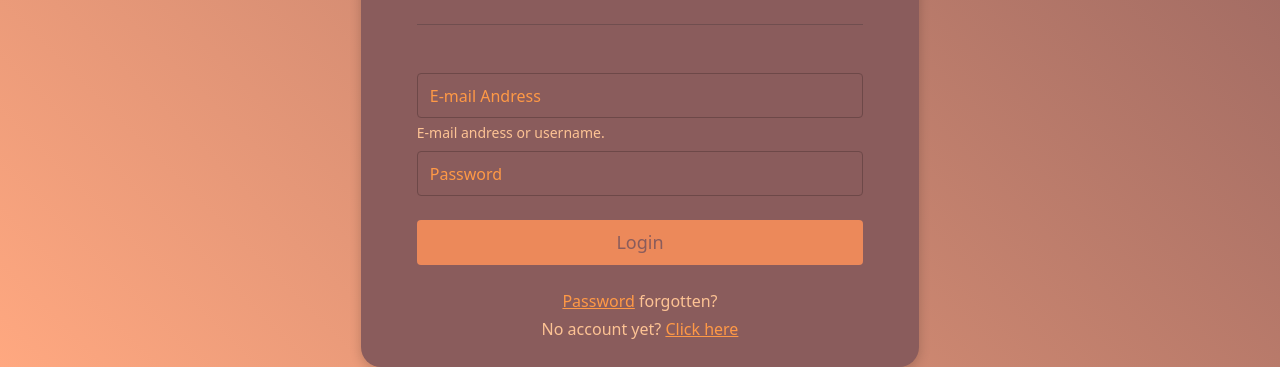
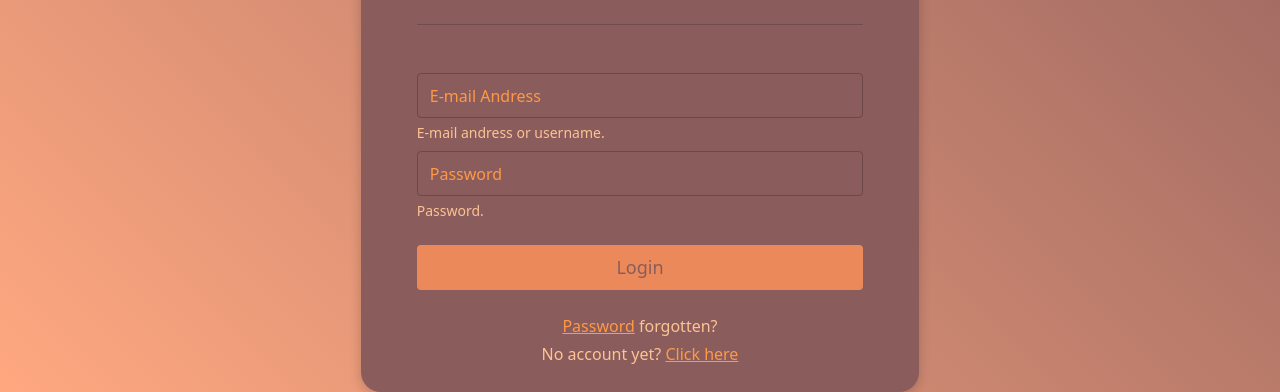
Before and after one commit to nerdstarcode/LoginBootstrap, a plain HTML site: page index.html in a window 1280 px wide. Shown: the part 476-868 px from the top of the page. Before the commit the page ends 843 px from the top, so only its background shows below. Drawn offline with nearby package versions, Linux system fonts and the light colour scheme.

Commit message:
Add files via upload

```diff
--- a/index.html
+++ b/index.html
@@ -36,6 +36,8 @@
                             </div>
                             <div class="mb-3">
                                 <input type="password" placeholder="Password" class="form-control auth-input">
+                                <div class="form-text input-info-text">Password.</div>
+
                             </div>
                             <button class="btn auth-btn mt-2 mb-4">Login</button>
                         </form>
```
Also changed, not shown: GitLabLogin.PNG.
